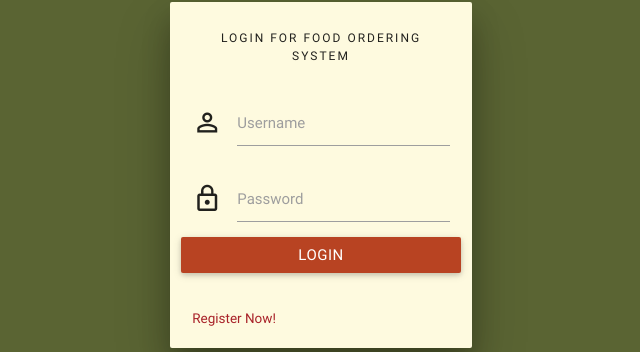
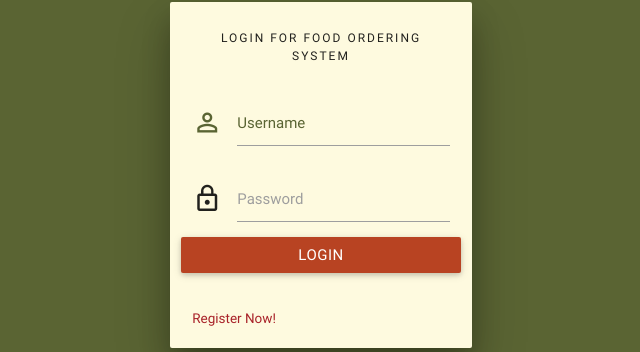
Before and after one commit to nabilahzalfa/proyek_1, a PHP site: page /login.php in a window 1280 px wide. Shown: the part 211-563 px from the top of the page, without its empty margins (319-959 px from the left). Run offline with PHP 8.4, Linux system fonts and the light colour scheme.

Commit message:
mengubah tampilan login

```diff
--- a/login.php
+++ b/login.php
@@ -58,11 +58,11 @@ else{
             <p class="center login-form-text">Login for Food Ordering System</p>
           </div>
         </div>
-        <div class="row margin">
-          <div class="input-field col s12">
-            <i class="mdi-social-person-outline prefix"></i>
-            <input name="username" id="username" type="text">
-            <label for="username" class="center-align">Username</label>
+        <div class="row margin" style="color: #5a6433;">
+          <div class="input-field col s12" style="color: #5a6433;">
+            <i class="mdi-social-person-outline prefix" style="color: #5a6433;"></i>
+            <input name="username" id="username" type="text" style="color: #5a6433;">
+            <label for="username" class="center-align" style="color: #5a6433;">Username</label>
           </div>
         </div>
         <div class="row margin">
```
